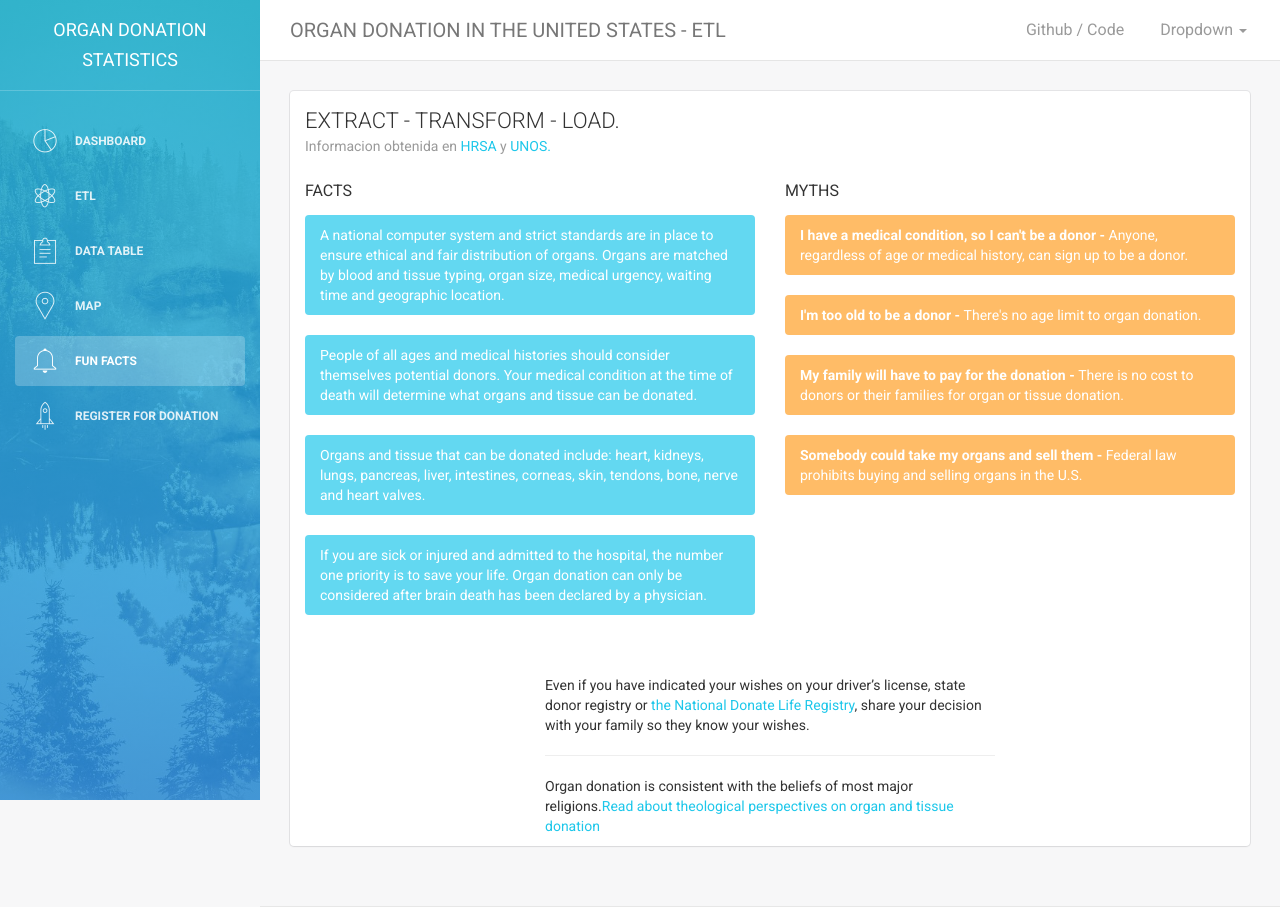
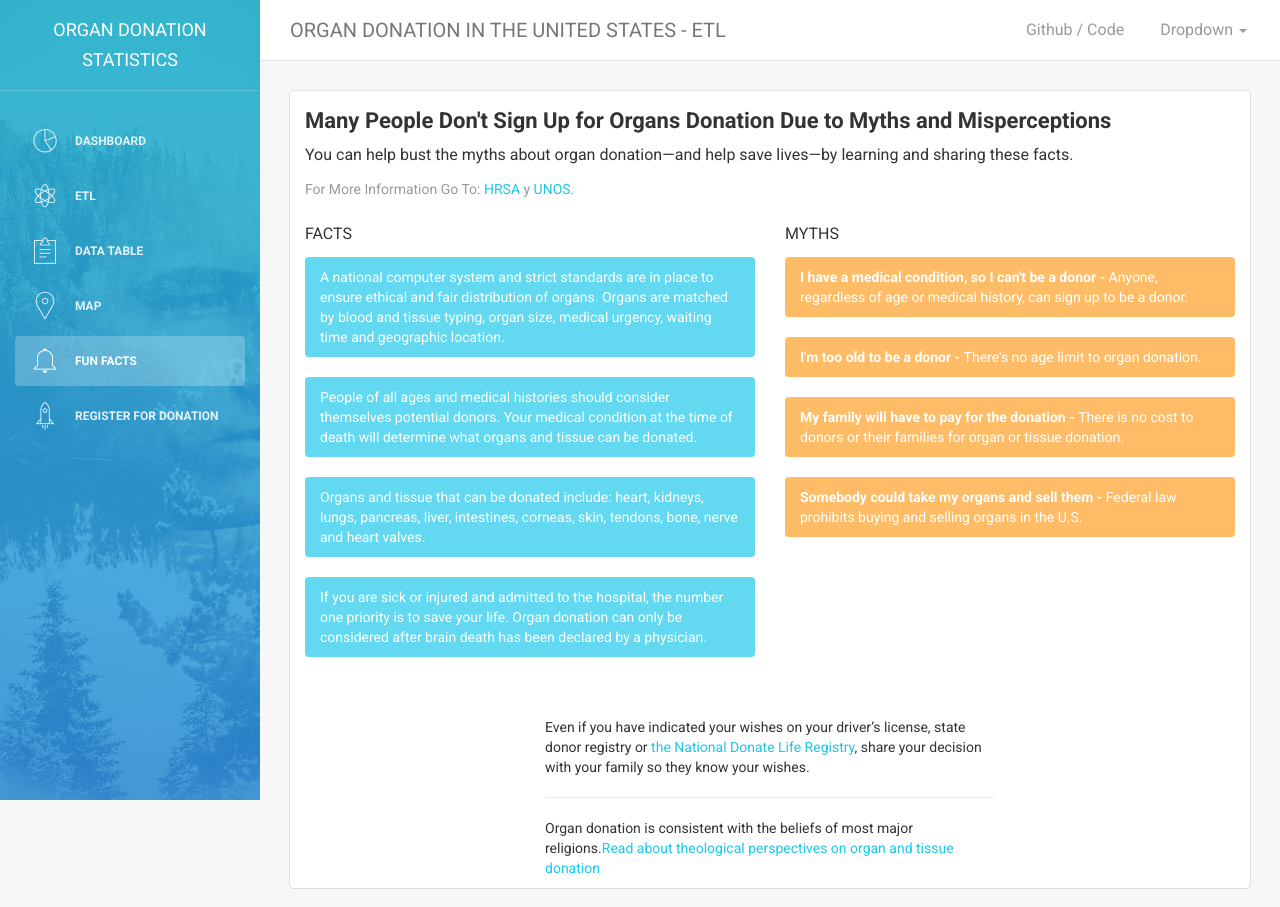
Before and after one commit to lmiranda1107/dataviz_group_project_2, a Flask app: page /funfacts in a window 1280 px wide. Shown: the top 907 px of the page. Run offline with Flask 2, Linux system fonts and the light colour scheme; some libraries are stand-ins or nearby versions.

Commit message:
removed ETL <h4> and added info about facts of organ donation

```diff
--- a/templates/light-bootstrap-dashboard-master/notifications.html
+++ b/templates/light-bootstrap-dashboard-master/notifications.html
@@ -135,8 +135,12 @@
                             <div class="container-fluid">
                                 <div class="card">
                                     <div class="header">
-                                        <h4 class="title">EXTRACT - TRANSFORM - LOAD.</h4>
-                                        <p class="category">Informacion obtenida en <a target="_blank" href="https://data.hrsa.gov/">HRSA</a> y  <a href="https://unos.org/" target="_blank">UNOS.</a></p>
+                                        <h4 class="title"><b>Many People Don't Sign Up for Organs Donation Due to Myths and Misperceptions </b></h4>
+                                        <h5 class="subtitle">You can help bust the myths about organ donation—and help save lives—by learning and sharing these facts.
+
+                                        </h5>
+
+                                        <p class="category">For More Information Go To: <a target="_blank" href="https://data.hrsa.gov/">HRSA</a> y  <a href="https://unos.org/" target="_blank">UNOS.</a></p>
 
                                     </div>
                                     <div class="content">
```
